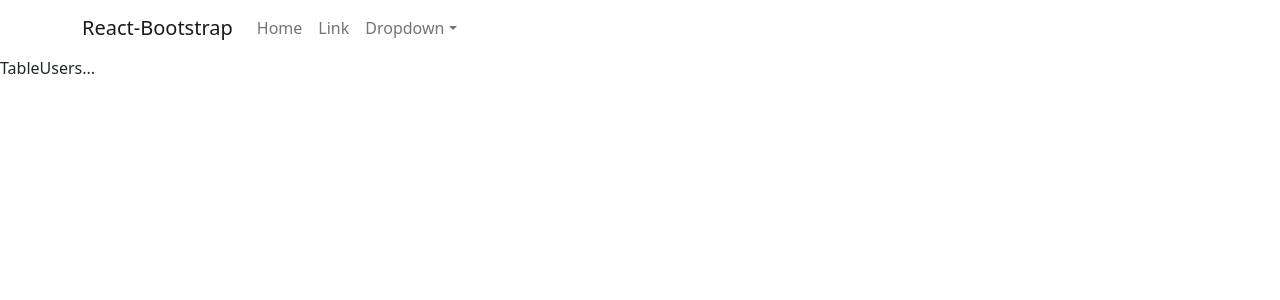
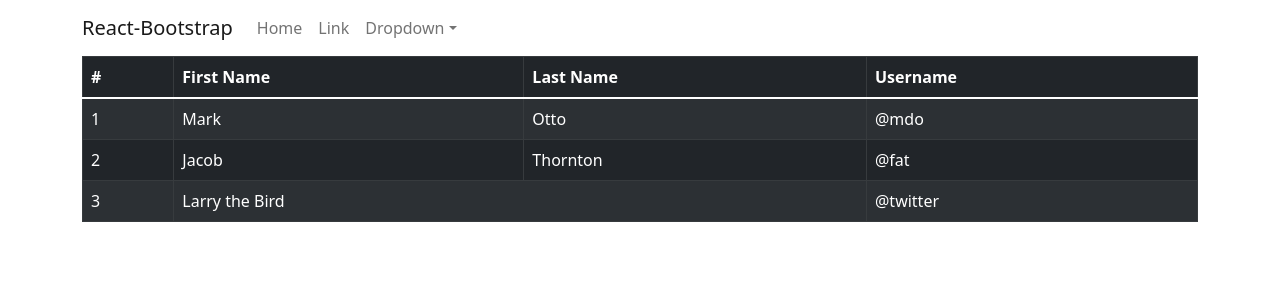
Before and after one commit to minhquang23/beginReact, a React (Create React App) app: page / in a window 1280 px wide. Shown: the top 300 px of the page. Built offline with nearby package versions, Linux system fonts and the light colour scheme.

Commit message:
add basic table user

```diff
--- a/src/App.js
+++ b/src/App.js
@@ -1,12 +1,15 @@
 import "./App.scss";
 import TableUsers from "./components/TableUsers";
 import Header from "./components/Header";
+import Container from "react-bootstrap/Container";
 
 function App() {
   return (
     <div className="app-container">
       <Header />
-      <TableUsers />
+      <Container>
+        <TableUsers />
+      </Container>
     </div>
   );
 }
--- a/src/components/TableUsers.jsx
+++ b/src/components/TableUsers.jsx
@@ -1,5 +1,38 @@
+import Table from "react-bootstrap/Table";
 const TableUsers = (props) => {
-  return <>TableUsers...</>;
+  return (
+    <>
+      <Table striped bordered hover variant="dark">
+        <thead>
+          <tr>
+            <th>#</th>
+            <th>First Name</th>
+            <th>Last Name</th>
+            <th>Username</th>
+          </tr>
+        </thead>
+        <tbody>
+          <tr>
+            <td>1</td>
+            <td>Mark</td>
+            <td>Otto</td>
+            <td>@mdo</td>
+          </tr>
+          <tr>
+            <td>2</td>
+            <td>Jacob</td>
+            <td>Thornton</td>
+            <td>@fat</td>
+          </tr>
+          <tr>
+            <td>3</td>
+            <td colSpan={2}>Larry the Bird</td>
+            <td>@twitter</td>
+          </tr>
+        </tbody>
+      </Table>
+    </>
+  );
 };
 
 export default TableUsers;
--- /dev/null
+++ b/src/services/UserServices.js
@@ -0,0 +1,5 @@
+const FetchAllUsers = () => {
+  return axios.get("https://reqres.in/api/users?page=1");
+};
+
+export { FetchAllUsers };
```
Also changed, not shown: src/services/axios.js (added).
